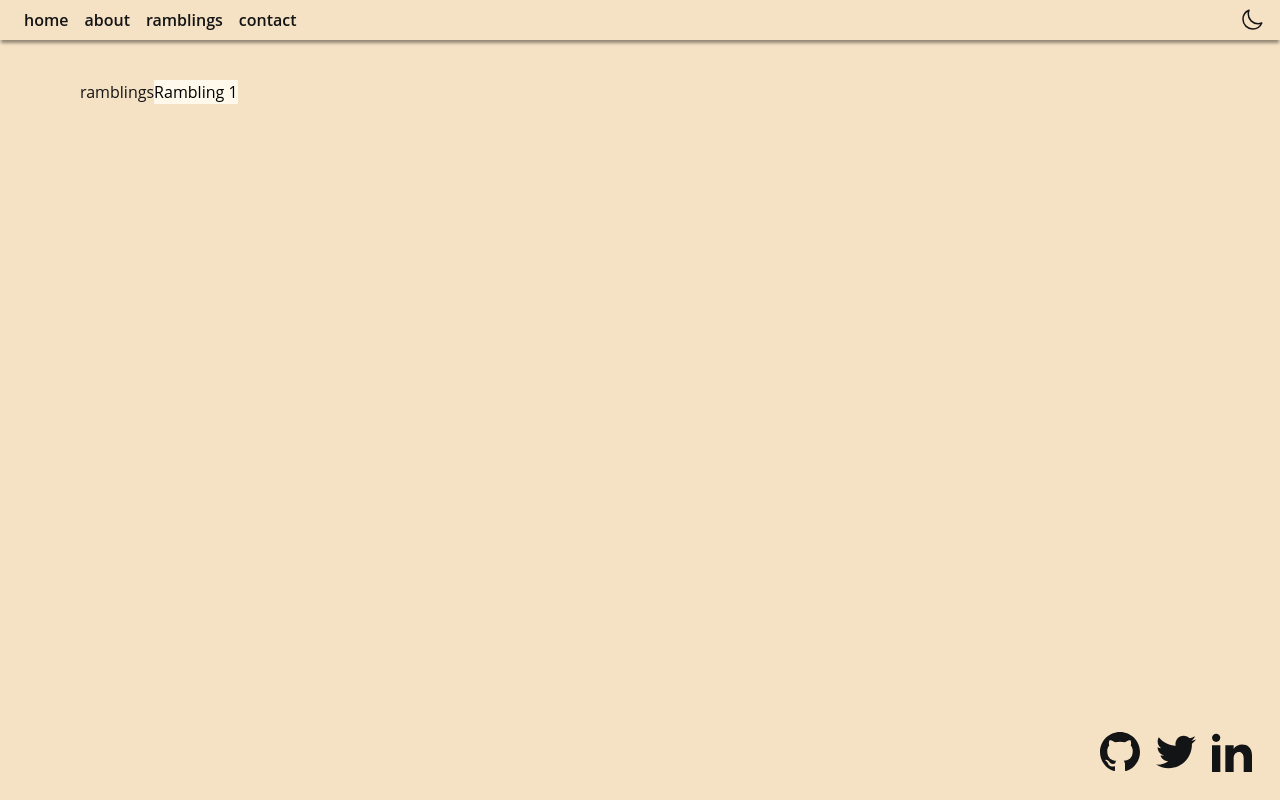
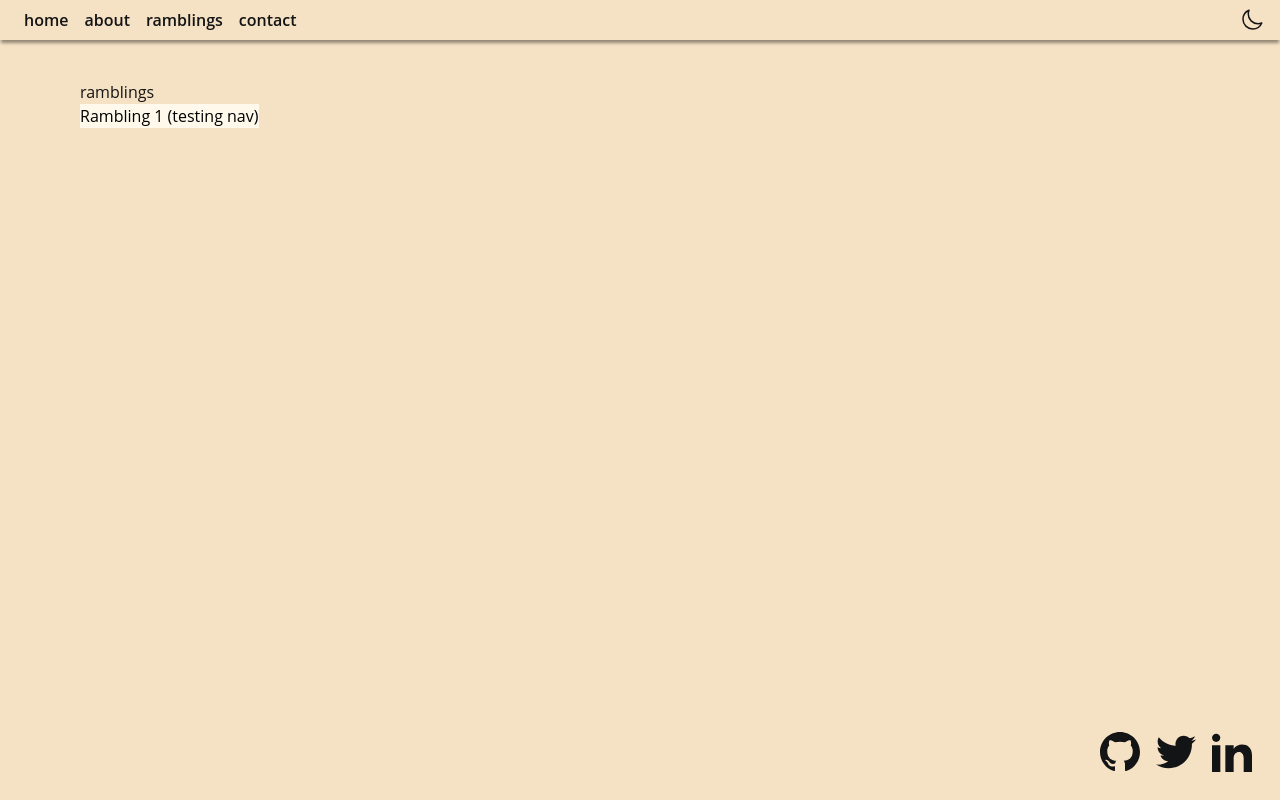
Before and after one commit to hooperben/hooperben, a Next.js app in the folder next-app/: page /ramblings in a window 1280 px wide. Built offline with nearby package versions, Linux system fonts and the light colour scheme.

Commit message:
feat: added nav to ramblings page

```diff
--- a/next-app/pages/ramblings.tsx
+++ b/next-app/pages/ramblings.tsx
@@ -3,13 +3,19 @@ import Link from "next/link";
 
 const Ramblings = () => (
   <Layout title="ramblings | hooper.link">
-    <div className="flex flex-col text-black dark:text-darkCream">
-      ramblings
+    <div className="flex flex-col">
+      <div className="flex flex-col text-black dark:text-darkCream">
+        ramblings
+      </div>
+
+      <div className="flex flex-col">
+        <Link href="/ramblings/tester">
+          <div className="flex bg-lightCream dark:bg-lightBlack">
+            Rambling 1 (testing nav)
+          </div>
+        </Link>
+      </div>
     </div>
-
-    <Link href="/ramblings/tester">
-      <div className="flex bg-lightCream dark:bg-lightBlack">Rambling 1</div>
-    </Link>
   </Layout>
 );
 
```
